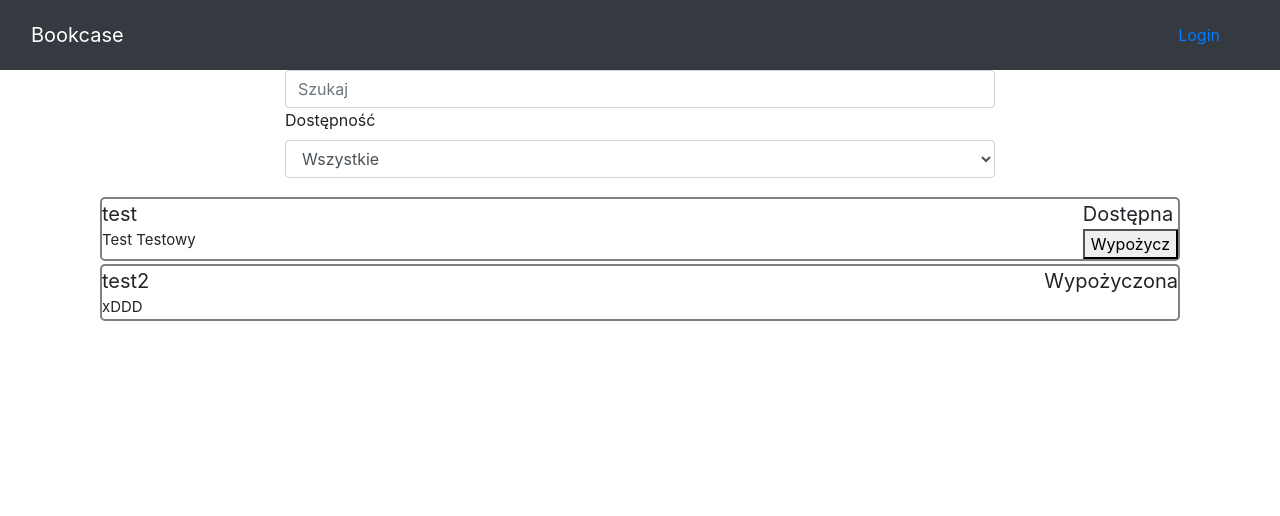
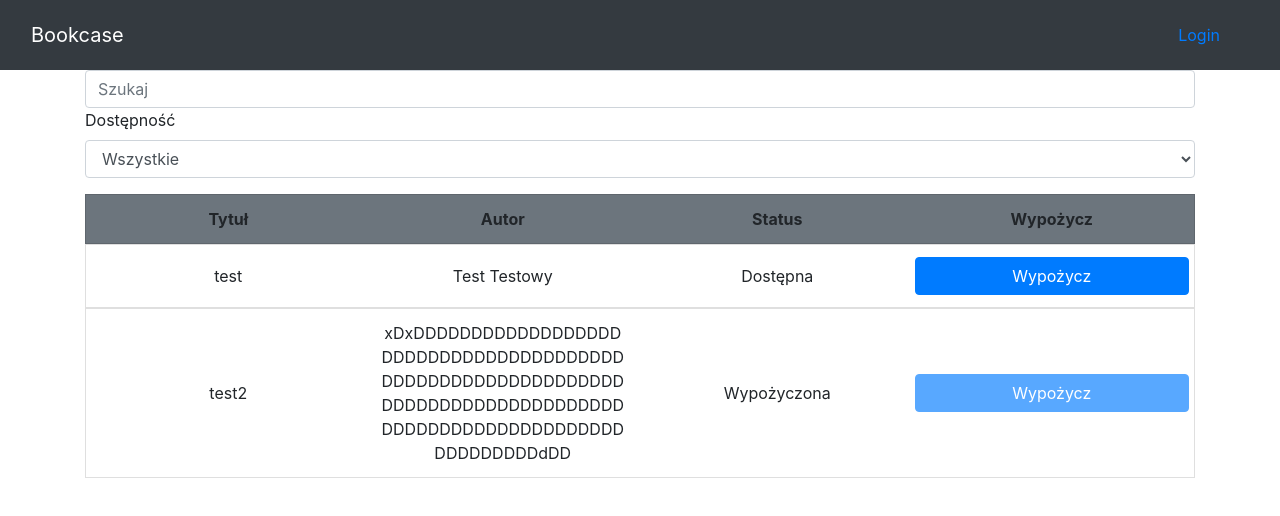
Before and after one commit to Szczepaniak-M/Bookcase, an Angular app: page / in a window 1280 px wide. Shown: the top 516 px of the page. Built offline with nearby package versions, Linux system fonts and the light colour scheme.

Commit message:
Update bookcase styles

```diff
--- a/src/app/book-list/book-list-filter.component.ts
+++ b/src/app/book-list/book-list-filter.component.ts
@@ -4,8 +4,8 @@ import {BOOK_STATUS, BookFilter, BookStatusOption} from './book.model';
 @Component({
   selector: 'app-book-list-filter',
   template: `
-    <div class="row justify-content-md-center">
-      <div class="col-xs-12 col-md-8 col-md-offset-3 form-group">
+    <div class="row justify-content-center">
+      <div class="form-group w-100">
         <input class="form-control"
                type="text"
                id="book-list-search"
--- a/src/app/book-list/book-list-item.component.scss
+++ b/src/app/book-list/book-list-item.component.scss
@@ -1,24 +0,0 @@
-:host{
-
-  .item-wrapper {
-    display: flex;
-    justify-content: space-between;
-    min-width: 700px;
-    margin-top: 3px;
-    border: 2px solid grey;
-    border-radius: 5px;
-    color: inherit;
-    text-decoration: none;
-    .title {
-      font-size: 20px;
-    }
-
-    .author {
-      font-size: 15px;
-    }
-
-    .status {
-      font-size: 20px;
-    }
-  }
-}
--- a/src/app/book-list/book-list-item.component.ts
+++ b/src/app/book-list/book-list-item.component.ts
@@ -4,14 +4,13 @@ import {BookModel, BookStatusOption} from './book.model';
 @Component({
   selector: 'app-book-list-item',
   template: `
-    <div class="item-wrapper">
-      <div>
-        <div class="title">{{book.title}}</div>
-        <div class="author">{{book.author}}</div>
-      </div>
-      <div>
-        <div class="status"> {{book.status}}</div>
-        <button *ngIf="isBookAvailable()" (click)="onClickAssignMe()">Wypożycz</button>
+    <div class="list-group-item row">
+      <div class="row text-center align-items-center">
+        <div class="col-md-3 text-break">{{book.title}}</div>
+        <div class="col-md-3 text-break">{{book.author}}</div>
+
+        <div class="col-md-3"> {{book.status}}</div>
+        <button class="col-md-3 btn btn-primary" [disabled]="!isBookAvailable()" (click)="onClickAssignMe()">Wypożycz</button>
       </div>
     </div>
   `,
--- a/src/app/book-list/book-list.component.ts
+++ b/src/app/book-list/book-list.component.ts
@@ -7,8 +7,16 @@ import {BookListService} from './book-list.service';
   template: `
     <div class="container">
       <app-book-list-filter (filterChanged)="onFilterChange($event)"></app-book-list-filter>
+      <div class="list-group-item row bg-secondary">
+        <div class="row text-center align-items-center">
+          <div class="col-md-3 font-weight-bold">Tytuł</div>
+          <div class="col-md-3 font-weight-bold">Autor</div>
+          <div class="col-md-3 font-weight-bold">Status</div>
+          <div class="col-md-3 font-weight-bold">Wypożycz</div>
+        </div>
+      </div>
       <div
-        class="book-list"
+        class="list-group"
         *ngFor=" let book of visibleBooks;">
         <app-book-list-item
           [book]="book"
@@ -35,7 +43,7 @@ export class BookListComponent implements OnInit {
       publicationYear: '2006',
       status: BookStatusOption.AVAILABLE
     },
-      {id: 2, title: 'test2', author: 'xDDD', publicationYear: '2006', status: BookStatusOption.RENTAL}];
+      {id: 2, title: 'test2', author: 'xDxDDDDDDDDDDDDDDDDDDDDDDDDDDDDDDDDDDDDDDDDDDDDDDDDDDDDDDDDDDDDDDDDDDDDDDDDDDDDDDDDDDDDDDDDDDDDDDDDDDDDDDDDDDDDDDDdDD', publicationYear: '2006', status: BookStatusOption.RENTAL}];
     this.visibleBooks = this.allBooksList;
   }
 
```
